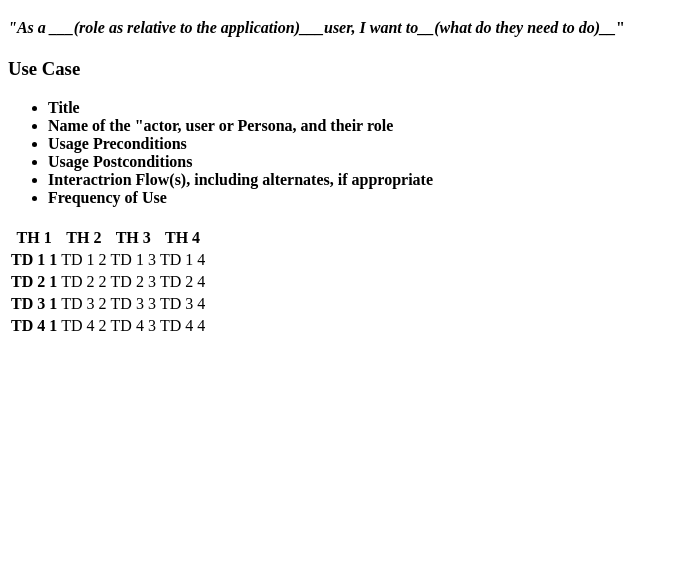
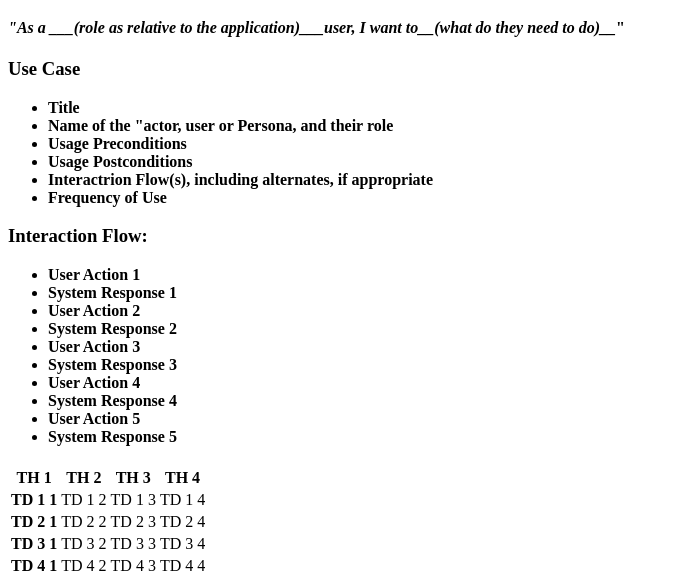
Before and after one commit to akhamsamran/data-design-project, a PHP site: page / in a window 1280 px wide. Shown: the part 362-948 px from the top of the page, without its empty margins (0-677 px from the left). Before the commit the page ends 693 px from the top, so only its background shows below. Run offline with PHP 8.4, Linux system fonts and the light colour scheme.

Commit message:
added interaction flow template/outline

```diff
--- a/index.php
+++ b/index.php
@@ -50,6 +50,19 @@
 					<li><strong>Interactrion Flow(s), including alternates, if appropriate</strong></li>
 					<li><strong>Frequency of Use</strong></li>
 				</ul>
+				<h3>Interaction Flow:</h3>
+				<ul>
+					<li><strong>User Action 1</strong></li>
+					<li><strong>System Response 1</strong></li>
+					<li><strong>User Action 2</strong></li>
+					<li><strong>System Response 2</strong></li>
+					<li><strong>User Action 3</strong></li>
+					<li><strong>System Response 3</strong></li>
+					<li><strong>User Action 4</strong></li>
+					<li><strong>System Response 4</strong></li>
+					<li><strong>User Action 5</strong></li>
+					<li><strong>System Response 5</strong></li>
+				</ul>
 			</div>
 			<div>
 				<h2></h2>
```
